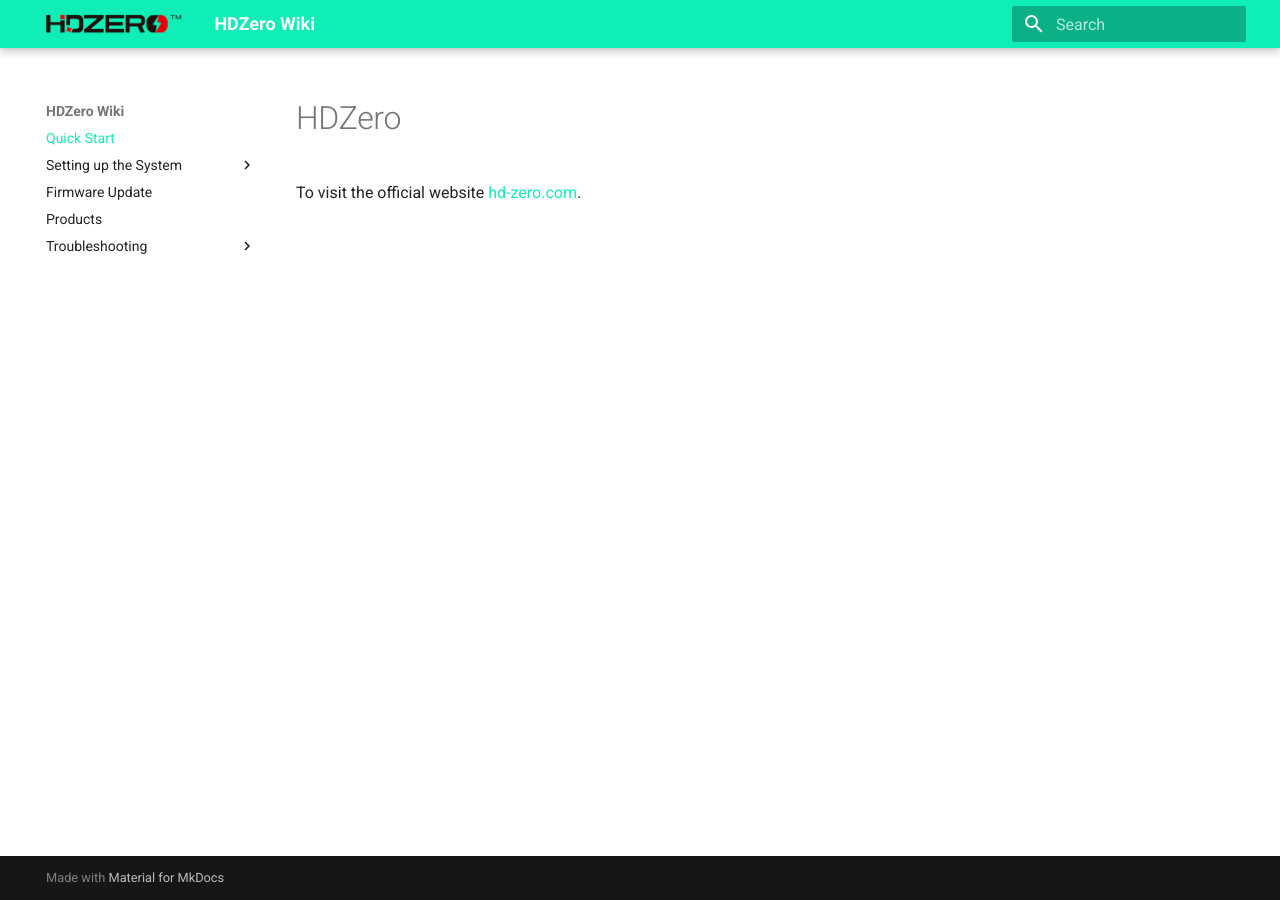
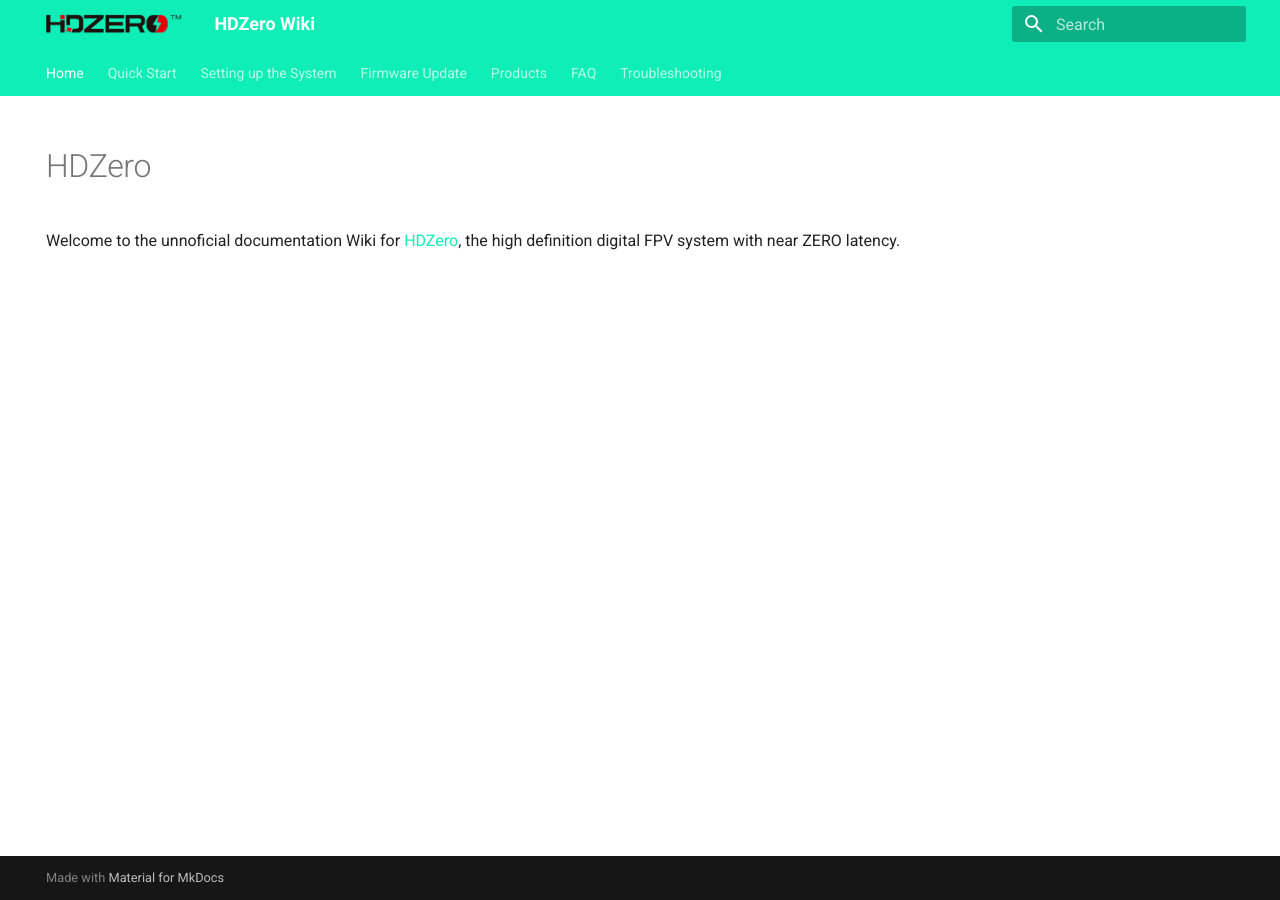
Before and after one commit to pfeerick/hdzero-wiki, an MkDocs documentation site: the page built from docs/index.md, in a window 1280 px wide. Built offline with MkDocs 1.6.1 and Material for MkDocs 9.7.7, drawn with Linux system fonts in a browser that asks for light colours.

Commit message:
Re-enable tabs, start fixing navigation

```diff
--- a/docs/index.md
+++ b/docs/index.md
@@ -1,3 +1,8 @@
+---
+hide:
+  - navigation
+---
+
 # HDZero
 
-To visit the official website [hd-zero.com](https://www.hd-zero.com).
+Welcome to the unnoficial documentation Wiki for [HDZero](https://www.hd-zero.com), the high definition digital FPV system with near ZERO latency.
--- a/mkdocs.yml
+++ b/mkdocs.yml
@@ -3,11 +3,13 @@
   name: material
   logo: assets/HDZero.png
   favicon: assets/HD0_favicon.png
-#  features:
-#    - navigation.tabs
+  features:
+    - navigation.tabs
 
 nav:
-  - Quick Start: index.md
+  - Home: index.md
+  - Quick Start:
+    - Getting Started: quick-start/getting-started.md
   - Setting up the System:
           - VTX Setup:
             - HDZero Whoop VTX/SB TX5S.1 VTX Setup: empty.md
@@ -21,6 +23,7 @@
             - INAV Setup: INAV.md
   - Firmware Update: firmware_update.md
   - Products: products.md
+  - FAQ: FAQ.md
   - Troubleshooting:
           - Common Problems:
             - Bricked VTX: empty.md
@@ -32,3 +35,7 @@
 
 markdown_extensions:
   - attr_list
+  - admonition
+  - md_in_html
+  - pymdownx.details
+  - pymdownx.superfences
```
Also changed, not shown: docs/FAQ.md (+8 -0 lines), docs/quick-start/getting-started.md (added, +1 -0 lines).
